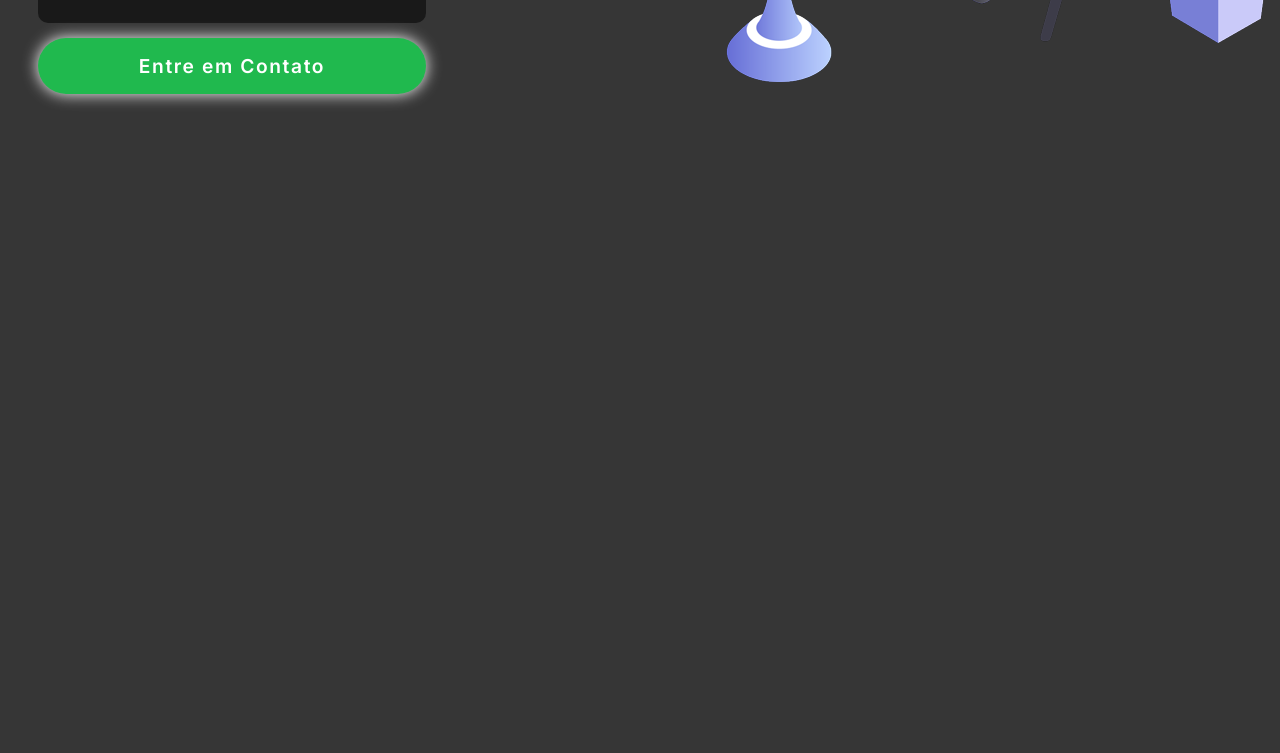
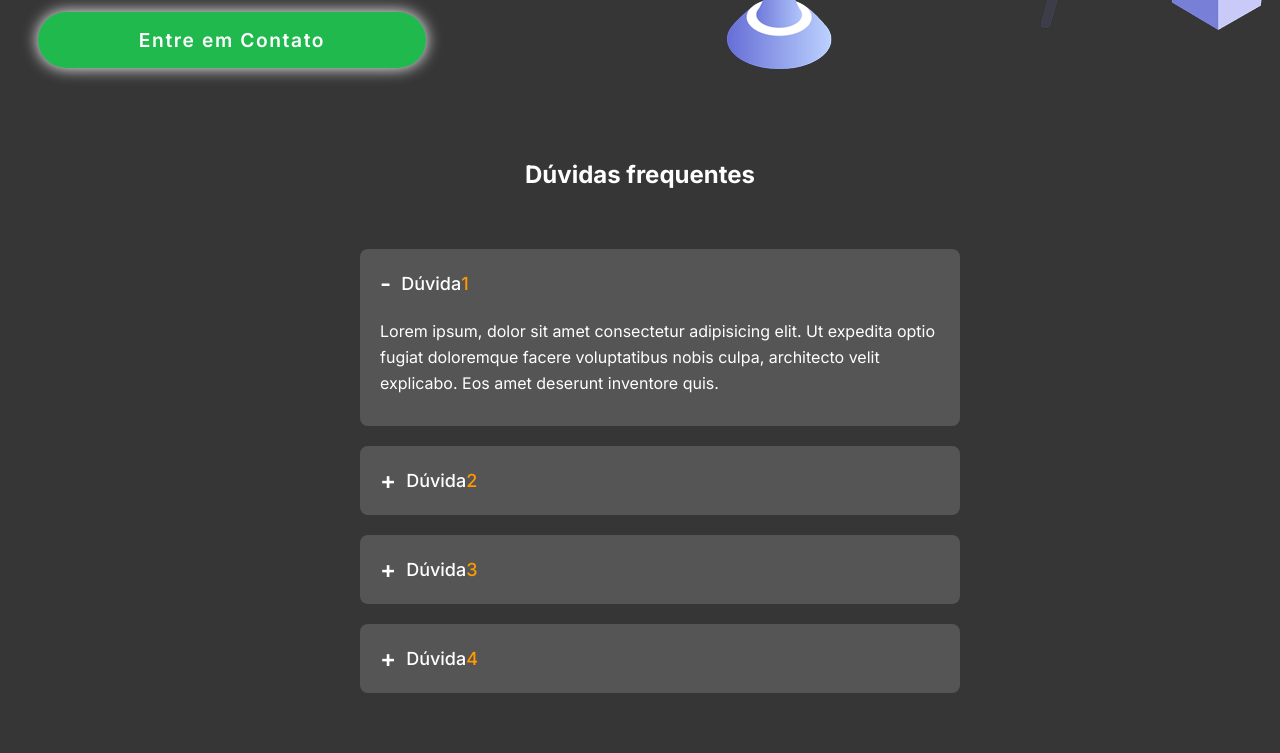
Before and after one commit to FelipeLRomao/Integratec, a plain HTML site: page contatos.html in a window 1280 px wide. Shown: the part 886-1639 px from the top of the page. Before the commit the page ends 1072 px from the top, so only its background shows below. Drawn offline with Linux system fonts and the light colour scheme.

Commit message:
atualizando pagina contatos

```diff
--- a/assets/css/contato.css
+++ b/assets/css/contato.css
@@ -240,3 +240,63 @@ form textarea {
         margin-bottom: 30px;
     }
 }
+
+/* campo FAQ ///////////////////////////////////////////////////////////////////////// */
+
+h2{
+    text-align: center;
+}
+
+.accordion{
+    margin: 60px auto;
+    width: 600px;
+}
+
+.accordion li{
+    list-style: none;
+    width: 100%;
+    margin: 20px;
+    padding: 10px;
+    border-radius: 8px;
+    background: #646464ab;
+    box-shadow: 6px 6px 10px -1px rgba(0, 0, 0, 0.15,)
+                 -6px -6px 10px -1px rgba(255, 255, 255, 0.7);
+}
+.accordion li label{
+    display: flex;
+    align-items: center;
+    padding: 10px;
+    font-size: 18px;
+    font-weight: 500;
+    cursor: pointer;
+}
+
+label::before{
+    content: '+';
+    margin-right: 10px;
+    font-size: 24px;
+    font-weight: 600;
+}
+
+input[type="radio"]{
+    display: none;
+}
+
+.accordion .content{
+    color: #fff;
+    padding: 0 10px;
+    line-height: 26px;
+    max-height: 0;
+    overflow: hidden;
+    transition: max-height 0.5s, padding 0.5s;
+}
+
+.accordion input[type="radio"]:checked + label + .content{
+    max-height: 400px;
+    padding: 10px 10px 20px;
+
+}
+
+.accordion input[type="radio"]:checked + label::before{
+    content: '-'
+}
--- a/contatos.html
+++ b/contatos.html
@@ -51,15 +51,13 @@
 
     <section class="contact">
         <div class="contact-form">
-            <h1>Entre em<span>Contato</span></h1>
-            <p class="content-form">Para mais informações entre em contato com nossa equipe, tenha mais informações preenchendo o formulário abaixo:</p>
+            <h1>Entre em <span>Contato</span></h1>
+            <p class="content-form">Para mais informações entre em contato com a nossa equipe, deixe sua dúvida ou sugestão abaixo:</p>
             <form action="">
                 <input type="" placeholder="Seu nome" required>
                 <input type="email" name="email" id="" placeholder="E-mail" required>
                 <input type="" placeholder="Assunto" required>
-                <textarea name="" id="" cols="30" rows="10" placeholder="Sua Mensagem" required>
-
-                </textarea>
+                <textarea name="" id="" cols="30" rows="10" placeholder="Sua Mensagem " required></textarea>
                 <input type="submit" name="" value="Entre em Contato" class="btn">
             </form>
         </div>
@@ -69,6 +67,46 @@
          </div>
     </section>
 
+    <!-- campo FAQ //////////////////////////////////////////////////////// -->
+
+    <h2>Dúvidas frequentes</h2>
+    <ul class="accordion">
+        <li>
+            <input type="radio" name="accordion" id="first" checked>
+            <label for="first">Dúvida <span>1</span></label>
+            <div class="content">
+                <p>Lorem ipsum, dolor sit amet consectetur adipisicing elit. Ut expedita optio fugiat doloremque facere voluptatibus nobis culpa, architecto velit explicabo. Eos amet deserunt inventore quis.</p>
+            </div>
+
+        </li>
+
+        <li>
+            <input type="radio" name="accordion" id="second">
+            <label for="second">Dúvida <span>2</span></label>
+            <div class="content">
+                <p>Lorem ipsum, dolor sit amet consectetur adipisicing elit. Ut expedita optio fugiat doloremque facere voluptatibus nobis culpa, architecto velit explicabo. Eos amet deserunt inventore quis.</p>
+            </div>
+
+        </li>
+
+        <li>
+            <input type="radio" name="accordion" id="third">
+            <label for="third">Dúvida <span>3</span></label>
+            <div class="content">
+                <p>Lorem ipsum, dolor sit amet consectetur adipisicing elit. Ut expedita optio fugiat doloremque facere voluptatibus nobis culpa, architecto velit explicabo. Eos amet deserunt inventore quis.</p>
+            </div>
+
+        </li>
+
+        <li>
+            <input type="radio" name="accordion" id="fourth">
+            <label for="fourth">Dúvida <span>4</span></label>
+            <div class="content">
+                <p>Lorem ipsum, dolor sit amet consectetur adipisicing elit. Ut expedita optio fugiat doloremque facere voluptatibus nobis culpa, architecto velit explicabo. Eos amet deserunt inventore quis.</p>
+            </div>
+
+        </li>
+    </ul>
 
 </body>
 
```
